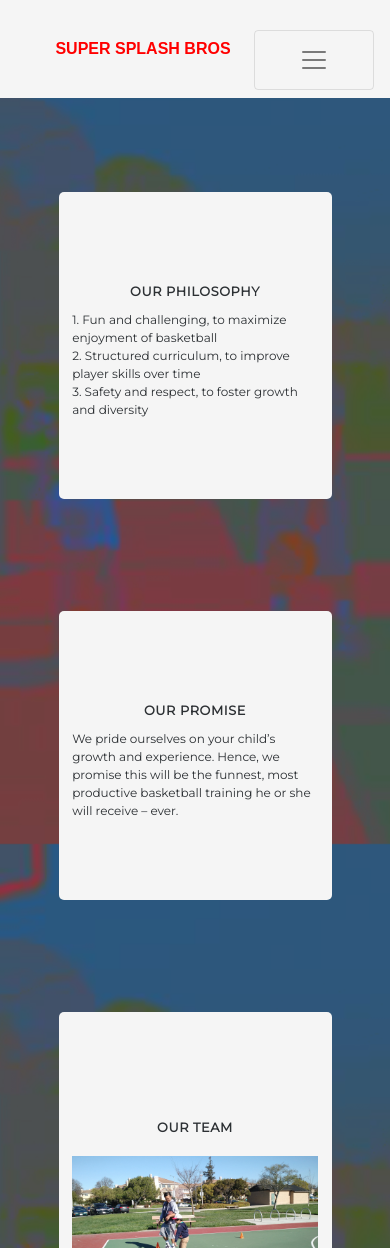
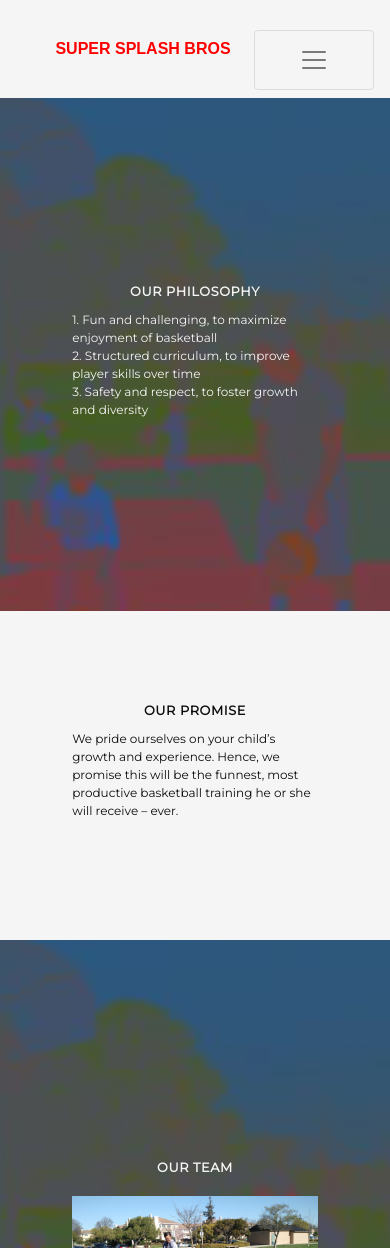
Before and after one commit to joeyhuaa/SSB-1.0, a React (Create React App) app: page /about in a window 390 px wide. Shown: the top 1248 px of the page. Built offline with nearby package versions, Linux system fonts and the light colour scheme; a web font is replaced by a local one; what google-maps-react would draw is missing.

Commit message:
testing mobile 2

```diff
--- a/src/components/MyMap.js
+++ b/src/components/MyMap.js
@@ -5,8 +5,9 @@ import '../index.css'
 class MyMap extends React.Component {
   render() {
     let styles = {
-      height: '25%',
-      width: '25%'
+      height: '60%',
+      width: '40%',
+      borderRadius: '5px',
     }
     return (
       <Map
--- a/src/index.css
+++ b/src/index.css
@@ -39,16 +39,23 @@ p {
 .map-container {
 	height: 7.5em;
 	width: 75%;
-	display: block;
 	margin: auto;
+	margin-right: 3%;
+	margin-top: 1em;
 }
 .contain {
-	background-color: whitesmoke;
+	color: whitesmoke;
 	width: 70%;
 	display: block;
 	margin: 2em auto 7em auto;
 	padding: 5em 0;
-	border-radius: 5px;
+}
+.white-contain {
+	background-color: whitesmoke;
+	color: black;
+	display: block;
+	margin: 2em auto 7em auto;
+	padding: 5em 15% 7.5em 15%;
 }
 .main-container {
 	background-image: url(court.jpg);
@@ -132,7 +139,7 @@ button {
 	width: 6em;
 	margin-top: 1.1em;
 	font-family: 'Blinker', sans-serif;
-	font-size: .5em;
+	text-align: center;
 	/* color: #d1d1e0; */
 	/* border-color: #d1d1e0; */
 	border-color: black;
--- a/src/pages/About.js
+++ b/src/pages/About.js
@@ -10,7 +10,7 @@ function About() {
 				<span className="blurb">2. Structured curriculum, to improve player skills over time</span>
 				<span className="blurb">3. Safety and respect, to foster growth and diversity</span>
 			</div>
-			<div className="contain">
+			<div className="white-contain">
 				<span className="title">OUR PROMISE</span>
 				<span className="blurb">We pride ourselves on your child’s growth and experience. Hence, we promise this will be the funnest, most productive basketball training he or she will receive – ever.</span>
 			</div>
--- a/src/pages/Home.js
+++ b/src/pages/Home.js
@@ -8,7 +8,7 @@ function Home() {
 				<span className="main-title">SSB BASKETBALL ACADEMY</span>
 				<span className="subtitle">where learning feels like playing</span>
 			</div>
-			<div className="contain">
+			<div className="white-contain">
 				<span className="subtitle">See it for yourself!</span>
 				<video className="video" controls src="./vid/ssb-1.mp4"></video>
 			</div>
```
Also changed, not shown: 16 other files (tests, documents, lock files or other folders).
